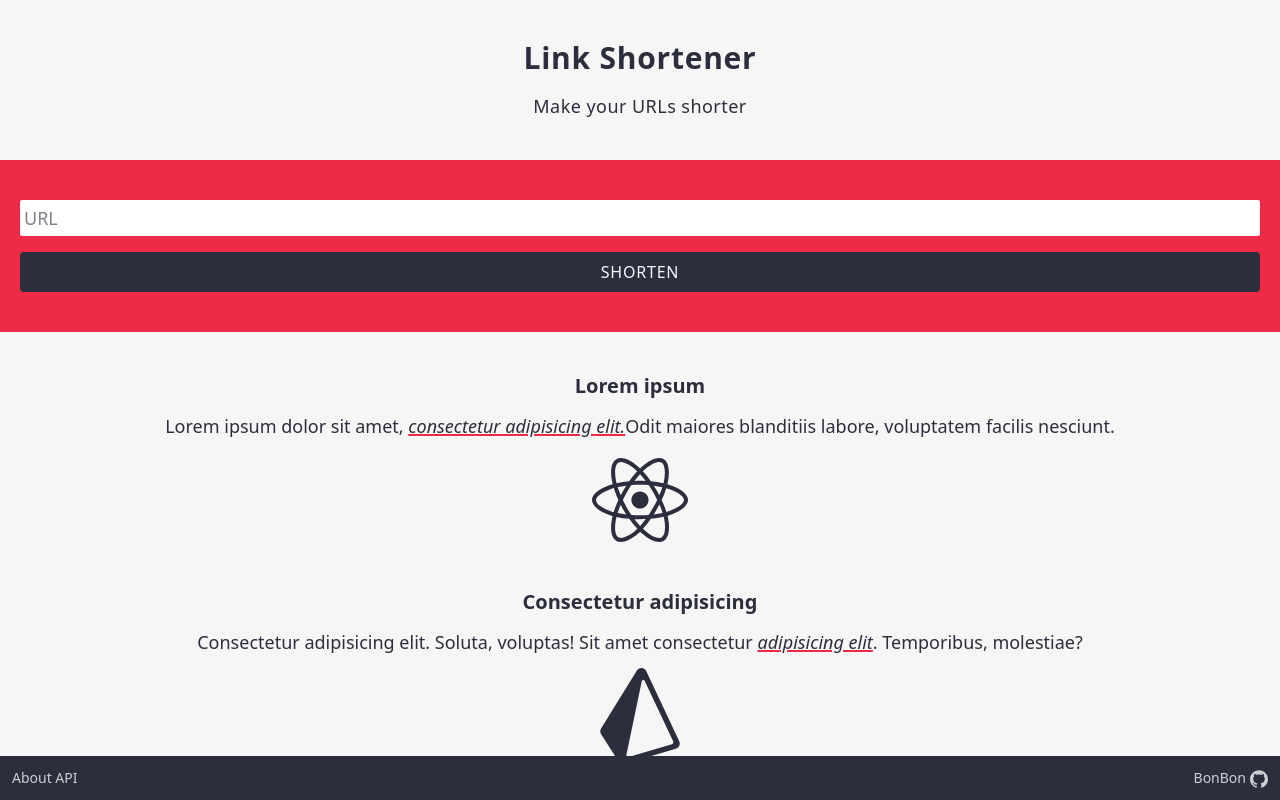
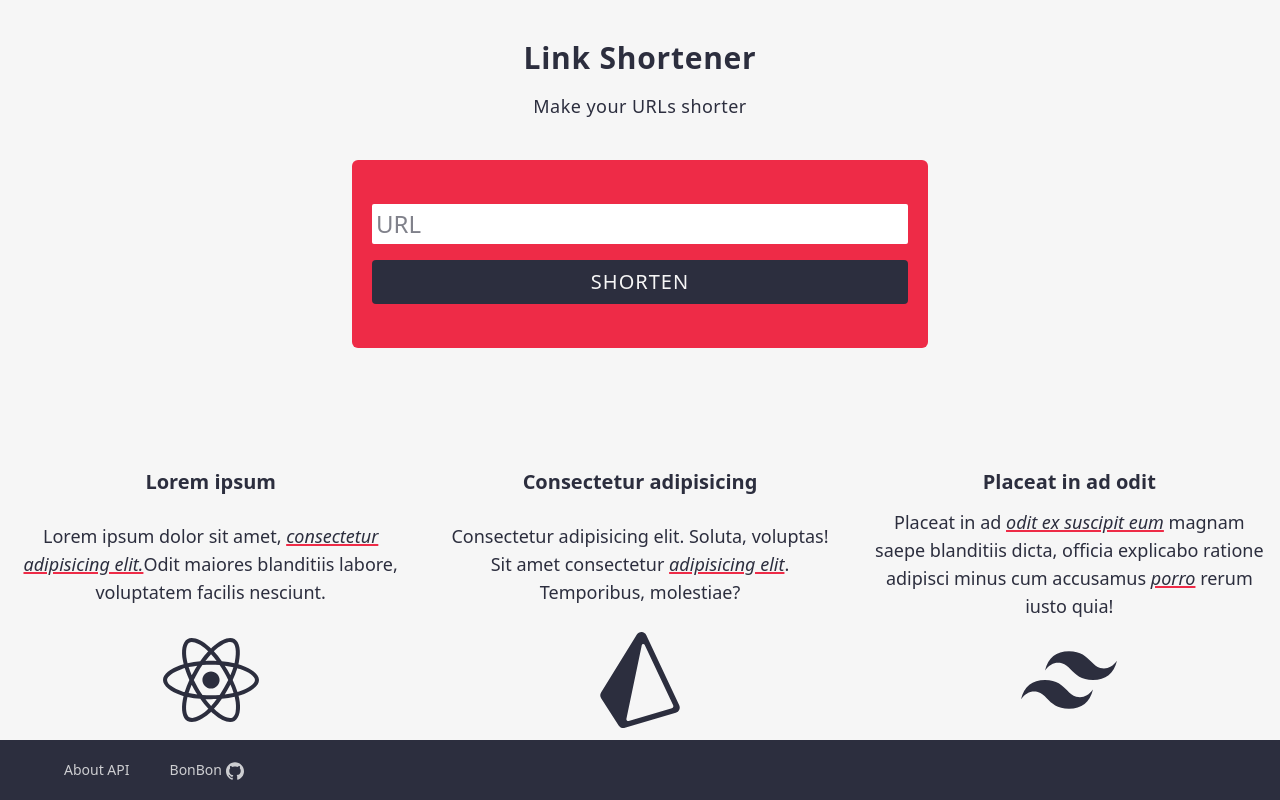
Before and after one commit to B0nBun/LinkShortener, a Next.js app: page / in a window 1280 px wide. Shown: the top 800 px of the page. Built offline with nearby package versions, Linux system fonts and the light colour scheme.

Commit message:
style: layout for wider screens

```diff
--- a/pages/404.tsx
+++ b/pages/404.tsx
@@ -1,7 +1,7 @@
 export default function FourOFour() {
     return (
-        <div className="body-wrapper px-3 flex items-center justify-center">
-            <div className="flex justify-around items-center w-full">
+        <div className="body-wrapper px-3 max-w-md mx-auto flex items-center justify-center">
+            <div className="flex text-lg tablet:text-xl text-center justify-around gap-2 items-center w-full">
                 <h1 className="text-4xl font-bold text-red">404</h1>
                 <div className="h-16 w-[5px] bg-red"/>
                 <p>Page is not found</p>
--- a/pages/_app.tsx
+++ b/pages/_app.tsx
@@ -6,7 +6,7 @@ function MyApp({ Component, pageProps }: AppProps) {
   return (
     <>
     <Component {...pageProps} />
-    <footer className="fixed flex justify-between p-3 text-sm bg-black text-white text-opacity-80 bottom-0 w-full">
+    <footer className="fixed flex justify-between tablet:justify-start gap-10 p-3 tablet:px-16 tablet:py-5 text-sm tablet:text-md bg-black text-white text-opacity-80 bottom-0 w-full">
         <a href="/about-api">About API</a>
         <a className="flex items-center gap-1" target="_blank" href="https://github.com/B0nBun">
             BonBon <SiGithub className="text-lg translate-y-[1px]"/>
--- a/pages/about-api.tsx
+++ b/pages/about-api.tsx
@@ -7,7 +7,7 @@ interface Props {
 // TODO: Add API endpoint with redirect_count
 const AboutApi : NextPage<Props> = ({ host }) => {
     return (
-        <div className="body-wrapper flex flex-col">
+        <div className="body-wrapper flex flex-col max-w-5xl mx-auto tablet:text-lg">
             <section className="flex flex-col px-5 pt-5 gap-2">
                 <a className="text-red underline text-sm" href="/">&lt;- Go back</a>
                 <h1 className="font-bold">API</h1>
--- a/pages/add.tsx
+++ b/pages/add.tsx
@@ -31,15 +31,15 @@ const Add : NextPage<Props> = ({ newUrl, error }) => {
     }, [timeoutId])
 
     return (
-        <div className="flex flex-col items-center body-wrapper">
+        <div className="flex flex-col items-center tablet:justify-center body-wrapper">
             <header className="flex flex-col items-center gap-4 py-10">
-                <h1 className={`font-bold ${error ? 'text-red' : ''}`}>{error ? 'Server Error!' : 'Here\' short link:'}</h1>
+                <h1 className={`font-bold ${error ? 'text-red' : ''}`}>{error ? 'Server Error!' : 'Here\'s your short link:'}</h1>
             <span className={`box-content flex items-center justify-center ${isCopied ? 'h-[2.2em]' : 'h-0'} px-5 overflow-y-hidden transition-[height] bg-red text-white rounded-sm`}>Copied!</span>
                 {
                     error ? (
-                        <h2 className="bg-red text-white py-3 px-5 rounded-md">{error}</h2>
+                        <h2 className="bg-red text-white py-3 px-5 w-full text-center rounded-md">{error}</h2>
                     ) : (
-                        <h2 onClick={handleLinkClick} className="cursor-pointer border-4 border-red rounded-md py-3 px-5 overflow-x-auto">{newUrl}</h2>
+                        <h2 onClick={handleLinkClick} className="cursor-pointer border-4 min-w-full text-center border-red rounded-md py-3 px-5 tablet:text-2xl tablet:py-5 overflow-x-auto">{newUrl}</h2>
                     )
                 }
             </header>
--- a/pages/index.tsx
+++ b/pages/index.tsx
@@ -18,7 +18,11 @@ interface Section {
     text : JSX.Element
 }
 
-const sectionIconClass = (hexColor : string) => `text-8xl transition-colors hocus-active:text-[${hexColor}] focus:outline-none`
+const sectionClasses = {
+    react : `text-8xl transition-colors hocus-active:text-[#51caeb] focus:outline-none`,
+    prisma : `text-8xl transition-colors hocus-active:text-[#7baeea] focus:outline-none`,
+    tailwind : `text-8xl transition-colors hocus-active:text-[#0ea5e9] focus:outline-none`
+}
 
 const sections : Section[] = [
     {
@@ -30,7 +34,7 @@ const sections : Section[] = [
             </>
         ),
         icon : (
-            <a target="_blank" href="https://en.reactjs.org/" className={sectionIconClass('#51caeb')}>
+            <a target="_blank" href="https://en.reactjs.org/" className={sectionClasses.react}>
                 <FaReact />
             </a>
         )
@@ -44,7 +48,7 @@ const sections : Section[] = [
             </>
         ),
         icon : (
-            <a target="_blank" href="https://www.prisma.io/" className={sectionIconClass('#7baeea')}>
+            <a target="_blank" href="https://www.prisma.io/" className={sectionClasses.prisma}>
                 <SiPrisma />
             </a>
         )
@@ -58,7 +62,7 @@ const sections : Section[] = [
             </>
         ),
         icon : (
-            <a target="_blank" href="https://tailwindcss.com/" className={sectionIconClass('#0ea5e9')}>
+            <a target="_blank" href="https://tailwindcss.com/" className={sectionClasses.tailwind}>
                 <SiTailwindcss />
             </a>
         )
@@ -83,13 +87,13 @@ const Home: NextPage = () => {
             <meta name="description" content="Generated by create next app" />
             <link rel="icon" href="/favicon.ico" />
         </Head>
-        <div className="flex flex-col items-center body-wrapper">
+        <div className="flex flex-col items-center body-wrapper child:max-w-xl">
             <header className="flex flex-col items-center gap-4 py-10">
                 <h1 className="text-center font-bold tracking-wide">Link Shortener</h1>
                 <h3 className="text-center tracking-wide">Make your URLs shorter</h3>
             </header>
             <span className="self-start empty:h-0 h-[2em] px-5 overflow-y-hidden transition-[height] text-red rounded-sm">{error}</span>
-            <form onSubmit={handleSubmit} method="POST" action="/add/" className="flex flex-col items-center gap-4 bg-red w-full py-10 px-5">
+            <form onSubmit={handleSubmit} method="POST" action="/add/" className="flex tablet:text-xl flex-col items-center gap-4 bg-red tablet:rounded-md w-full py-10 px-5 tablet:py-11 tablet:px-5">
                 <div className="text-lg w-full relative">
                     {/* Placeholder opacity doesn't work for some reason  */}
                     <input
@@ -97,12 +101,14 @@ const Home: NextPage = () => {
                         name="url"
                         value={url}
                         onChange={e => setUrl(e.currentTarget.value)}
-                        className="w-full peer placeholder-0"
+                        className="w-full peer placeholder-0 tablet:text-2xl"
                         type="text"
                         placeholder="URL"
                     />
                     <label
                         className={`absolute
+                        tablet:text-2xl
+
                         peer-placeholder-shown:top-1/2
                         peer-placeholder-shown:-translate-y-1/2
                         peer-placeholder-shown:left-1
@@ -129,10 +135,13 @@ const Home: NextPage = () => {
                 </div>
                 <button className="w-full transition-colors">Shorten</button>
             </form>
-            <div className="flex flex-col items-center gap-10 py-10 px-4 text-lg text-center">
+            <div className={`
+                flex flex-col items-center
+                tablet:flex-row tablet:max-w-7xl tablet:mt-20 tablet:child:flex-1 tablet:items-stretch
+                gap-10 py-10 px-4 text-lg text-center`}>
                 {
                     sections.map((sec, idx) => (
-                        <section key={`section-${idx}`} className={`flex flex-col opacity-0 items-center gap-3 animate-[sectionfadein_.5s_ease-in-out_1]`} style={{
+                        <section key={`section-${idx}`} className={`flex flex-col opacity-0 items-center tablet:justify-between gap-3 animate-[sectionfadein_.5s_ease-in-out_1]`} style={{
                             animationDelay : `${300 + 300 * idx}ms`,
                             animationFillMode : 'forwards'
                         }}>
--- a/tailwind.config.js
+++ b/tailwind.config.js
@@ -36,7 +36,7 @@ module.exports = {
         sectionfadein : {
           '0%' : {
             opacity : 0,
-            transform : 'translate(-100%, 0%)'
+            transform : 'translate(-50%, 0%)'
           },
           '100%' : {
             opacity : 1,
@@ -62,6 +62,7 @@ module.exports = {
     plugin(({ addVariant }) => {
       addVariant('hocus-active', ['&:focus', '&:hover', '&:active'])
       addVariant('italic-child', '& > i')
+      addVariant('child', '& > *')
     }),
     plugin(({ addUtilities }) => {
       addUtilities(animationDelayClasses)
```
Also changed, not shown: 1 other file (tests, documents, lock files or other folders).
